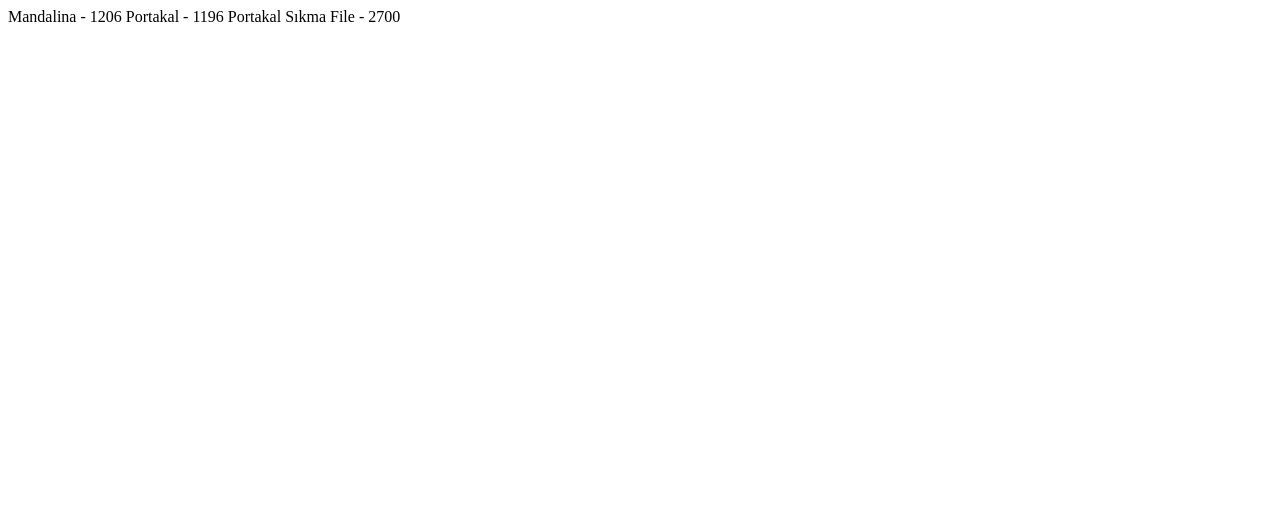
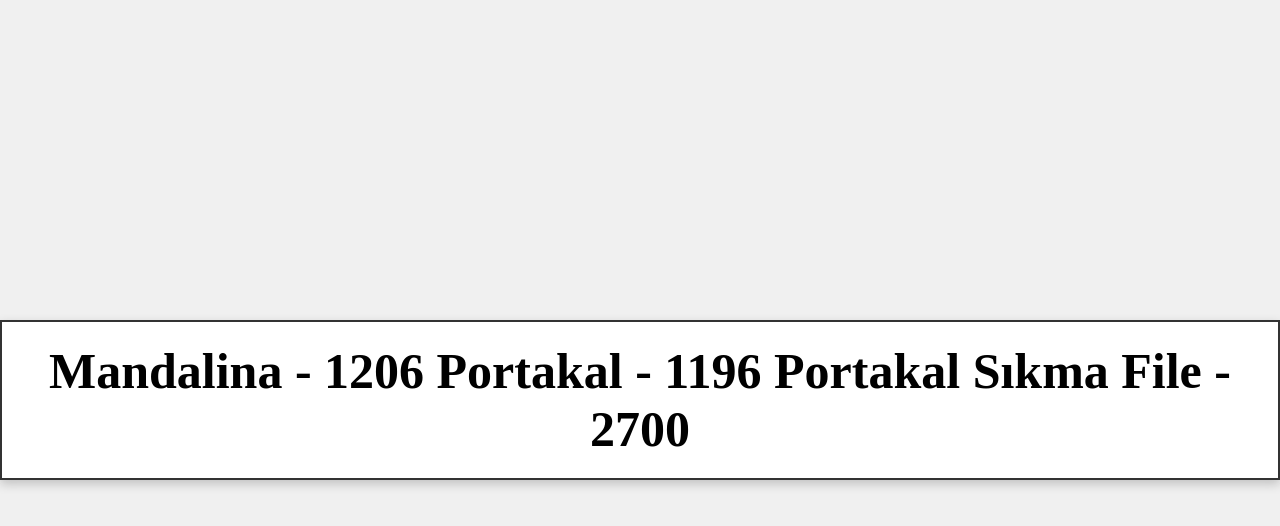
Before and after one commit to istebutolga/mkasa, a plain HTML site: page casa.html in a window 1280 px wide. Drawn offline with Linux system fonts and the light colour scheme.

Commit message:
Update casa.html

```diff
--- a/casa.html
+++ b/casa.html
@@ -1,3 +1,36 @@
-Mandalina - 1206
+
+<!DOCTYPE html>
+<html lang="tr">
+<head>
+    <meta charset="UTF-8">
+    <meta name="viewport" content="width=device-width, initial-scale=1.0">
+    <title>Büyük ve Ortada</title>
+    <style>
+        body {
+            display: flex;
+            justify-content: center;
+            align-items: center;
+            height: 100vh;
+            margin: 0;
+            background-color: #f0f0f0;
+        }
+
+        .center-box {
+            font-size: 50px; /* Yazının boyutunu büyütür */
+            font-weight: bold; /* Kalın yapar */
+            text-align: center;
+            padding: 20px;
+            border: 2px solid #333; /* Çerçeve ekler */
+            background-color: #ffffff;
+            box-shadow: 0 4px 10px rgba(0, 0, 0, 0.2); /* Hafif gölge ekler */
+        }
+    </style>
+</head>
+<body>
+    <div class="center-box">
+        Mandalina - 1206
 Portakal - 1196
 Portakal Sıkma File - 2700
+    </div>
+</body>
+</html>
```
